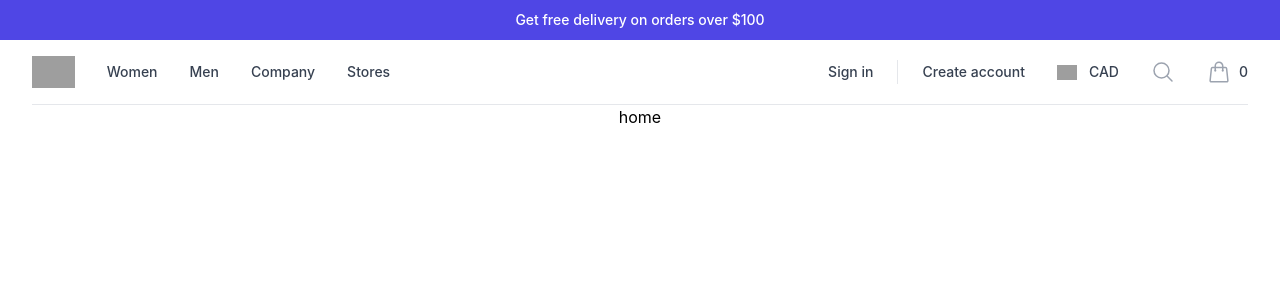
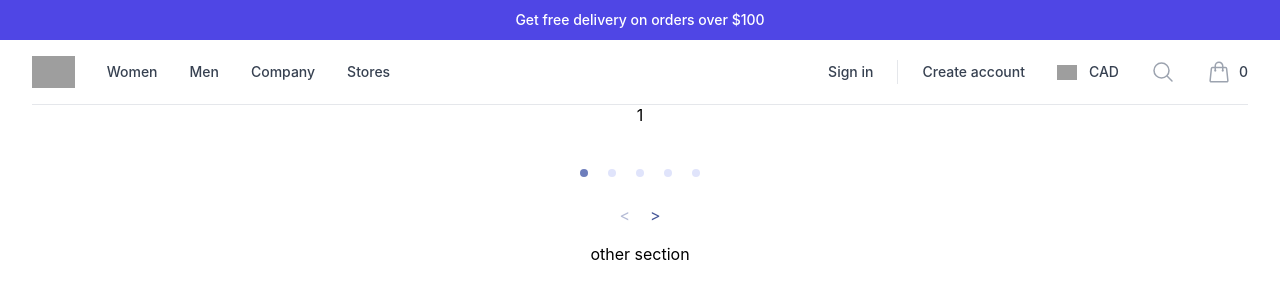
Before and after one commit to moghalakrambaig/e-commerce_website, a React (Create React App) app: page / in a window 1280 px wide. Shown: the top 300 px of the page. Built offline with nearby package versions, Linux system fonts and the light colour scheme; grey boxes are pictures that could not be loaded.

Commit message:
added home carousal

```diff
--- a/package.json
+++ b/package.json
@@ -14,6 +14,7 @@
     "@testing-library/react": "^16.3.0",
     "@testing-library/user-event": "^13.5.0",
     "react": "^19.1.0",
+    "react-alice-carousel": "^2.9.1",
     "react-dom": "^19.1.0",
     "react-scripts": "5.0.1",
     "web-vitals": "^2.1.4"
--- a/src/App.js
+++ b/src/App.js
@@ -1,13 +1,14 @@
 import logo from './logo.svg';
 import './App.css';
 import Navigation from './customer/components/navigation/Navigation';
+import HomePage from './customer/pages/homepage/HomePage';
 
 function App() {
   return (
     <div className="App">
       <Navigation/>
       <div>
-        home
+        <HomePage/>
       </div>
     </div>
   );
--- /dev/null
+++ b/src/customer/components/homecarousal/MainCarousal.jsx
@@ -0,0 +1,21 @@
+import React from 'react';
+import AliceCarousel from 'react-alice-carousel';
+import 'react-alice-carousel/lib/alice-carousel.css';
+
+const items = [
+    <div className="item" data-value="1">1</div>,
+    <div className="item" data-value="2">2</div>,
+    <div className="item" data-value="3">3</div>,
+    <div className="item" data-value="4">4</div>,
+    <div className="item" data-value="5">5</div>,
+];
+
+const MainCarousal = () => (
+    <AliceCarousel
+        mouseTracking
+        items={items}
+        controlsStrategy="alternate"
+    />
+);
+
+export default MainCarousal;
--- /dev/null
+++ b/src/customer/pages/homepage/HomePage.jsx
@@ -0,0 +1,16 @@
+import React from 'react'
+import MainCarousal from '../../components/homecarousal/MainCarousal'
+
+const HomePage = () => {
+  return (
+    <div>
+        <MainCarousal/>
+        <div>
+        other section
+    </div>
+    </div>
+
+  )
+}
+
+export default HomePage;
```
Also changed, not shown: 1 other file (tests, documents, lock files or other folders).
